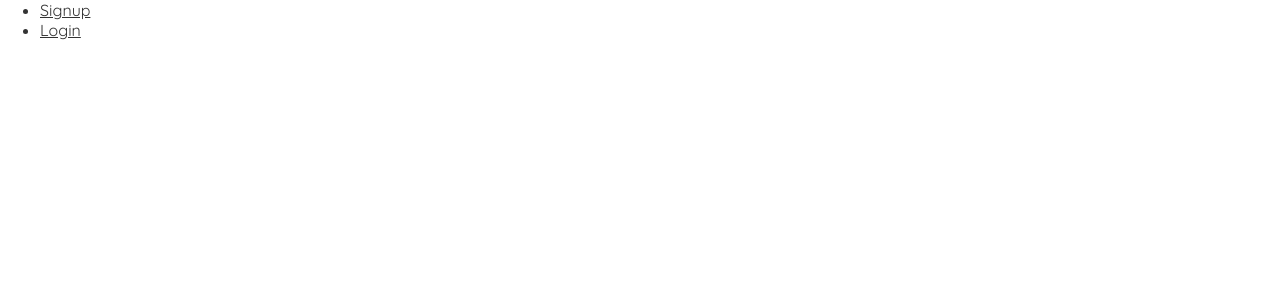
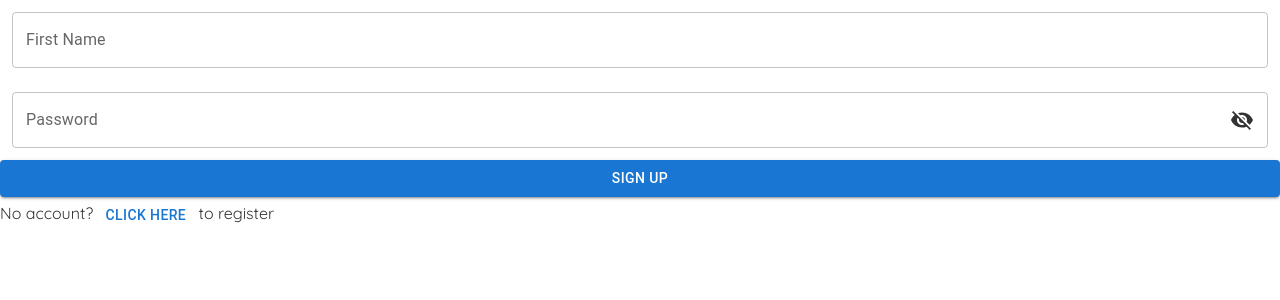
Before and after one commit to manipriyan7798/Form, a React (Create React App) app: page / in a window 1280 px wide. Shown: the top 300 px of the page. Built offline with nearby package versions, Linux system fonts and the light colour scheme.

Commit message:
router and protected router setup v6

```diff
--- a/src/App.js
+++ b/src/App.js
@@ -1,21 +1,11 @@
-import Signup from "./Components/Signup/Signup";
-import Login from "./Components/Login/Login";
-import { BrowserRouter, Route, Routes } from "react-router-dom";
-import Navbar from "./Components/Navbar/Navbar";
+import React from 'react';
+import Routers from "./router";
 
 function App() {
   return (
-    <BrowserRouter>
-      <div>
-        <Navbar />
-        {/* <Login /> */}
-        {/* <Signup /> */}
-      </div>
-      <Routes>
-        <Route path="/" component={Signup} exact />
-        <Route path="/login" component={Login} exact />
-      </Routes>
-    </BrowserRouter>
+    <>
+      <Routers />
+    </>
   );
 }
 
--- a/src/Components/Login/Login.js
+++ b/src/Components/Login/Login.js
@@ -1,5 +1,6 @@
 import React from "react";
 import { FormGroup, Button, TextField, InputAdornment } from "@mui/material";
+import { useNavigate } from "react-router-dom";
 import VisibilityOffIcon from "@mui/icons-material/VisibilityOff";
 import Visibility from "@mui/icons-material/Visibility";
 import { useState } from "react";
@@ -18,6 +19,8 @@ const Login = () => {
     e.preventDefault();
     // e.setUserName = "";
   };
+
+  let navigate = useNavigate();
   return (
     <div>
       <FormGroup>
@@ -59,6 +62,7 @@ const Login = () => {
         <Button onClick={formSubmit} variant="contained" className="active-btn">
           Sign Up
         </Button>
+        <span>No account? <Button onClick={() => { navigate("/register") }}>Click here</Button> to register</span>
       </FormGroup>
     </div>
   );
--- /dev/null
+++ b/src/Components/Navbar/AfterLoginPage.js
@@ -0,0 +1,9 @@
+import React from 'react'
+
+const AfterLoginPage = () => {
+    return (
+        <h1>AfterLoginPage</h1>
+    )
+}
+
+export default AfterLoginPage;
--- /dev/null
+++ b/src/router/ProtectedRouter.js
@@ -0,0 +1,21 @@
+import { Navigate, Outlet } from "react-router-dom";
+import NavBar from "../Components/Navbar/Navbar";
+
+const useAuth = () => {
+    const user = { loggedIn: true }; //Default authentication true
+    return user && user.loggedIn;
+};
+
+const ProtectedRoutes = () => {
+    const isAuth = useAuth();
+    return isAuth ? (
+        <>
+            <NavBar />
+            <Outlet />
+        </>
+    ) : (
+        <Navigate to="/" />
+    );
+};
+
+export default ProtectedRoutes;
--- /dev/null
+++ b/src/router/index.js
@@ -0,0 +1,23 @@
+import React from "react";
+import { BrowserRouter as Router, Route, Routes } from "react-router-dom";
+import Login from "../Components/Login/Login";
+import Register from "../Components/Signup/Signup";
+import ProtectedRoutes from "./ProtectedRouter";
+import Home from "../Components/Navbar/AfterLoginPage" // try to navigate by useAuth false
+
+const Routers = () => {
+    return (
+        <Router>
+            <Routes>
+                <Route exact path="/" element={<Login />} />
+                <Route exact path="/login" element={<Login />} />
+                <Route exact path="/register" element={<Register />} />
+                <Route element={<ProtectedRoutes />}>
+                    <Route path="/aftlogin" element={<Home />} />
+                </Route>
+            </Routes>
+        </Router>
+    );
+};
+
+export default Routers;
```
